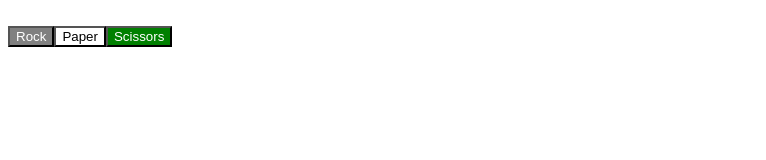
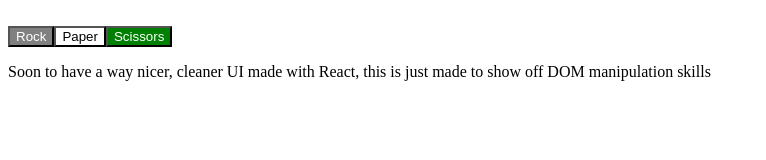
Before and after one commit to PaulPatan/Rock-Papper-Scissors, a plain HTML site: page index.html in a window 1280 px wide. Shown: the whole page, without its empty margins (0-766 px from the left). Drawn offline with Linux system fonts and the light colour scheme.

Commit message:
added explanation for the horrible UI, soon to have a way nicer one

```diff
--- a/index.html
+++ b/index.html
@@ -7,6 +7,6 @@
 <body>
 
     <script src="script.js"></script>
-
+    <p>Soon to have a way nicer, cleaner UI made with React, this is just made to show off DOM manipulation skills</p>
 </body>
 </html>
--- a/script.js
+++ b/script.js
@@ -33,6 +33,7 @@ function game() {
     scissorsBtn.textContent = 'Scissors';
     const div = document.createElement('div');
     const scoreDiv = document.createElement('div');
+
     const lineBreak = document.createElement('br');
 
     let playerScore = 0;
@@ -84,7 +85,6 @@ function game() {
         } else if (computerScore === 5) {
           div.textContent += ' - Computer wins the game!';
           gameOver = true;
-
         }
       }
     document.body.appendChild(div);
@@ -93,6 +93,7 @@ function game() {
     document.body.appendChild(paperBtn);
     document.body.appendChild(scissorsBtn);
     document.body.appendChild(scoreDiv);
+
 }
 
 game();
```
